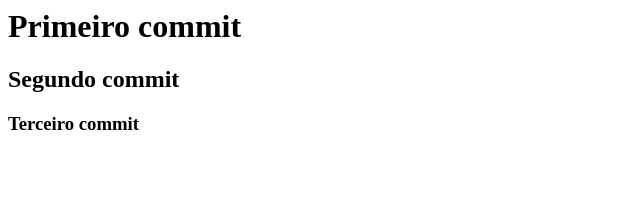
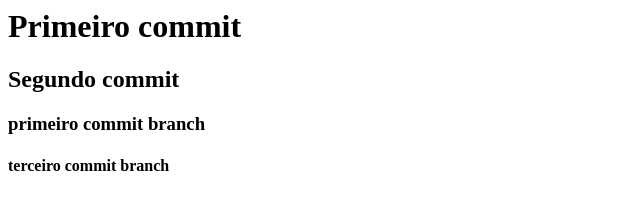
Before and after one commit to Iarlyson/Atividade-GCM, a plain HTML site: page index.html in a window 1280 px wide. Shown: the whole page, without its empty margins (0-640 px from the left). Drawn offline with Linux system fonts and the light colour scheme.

Commit message:
Terceiro commit na branch

```diff
--- a/index.html
+++ b/index.html
@@ -6,6 +6,7 @@
 <body>
 <h1>Primeiro commit</h1>
 <h2>Segundo commit</h2>
-<h3>Terceiro commit</h3>
+<h3>primeiro commit branch</h3>
+<h4>terceiro commit branch</h4>
 </body>
 </html>
```
